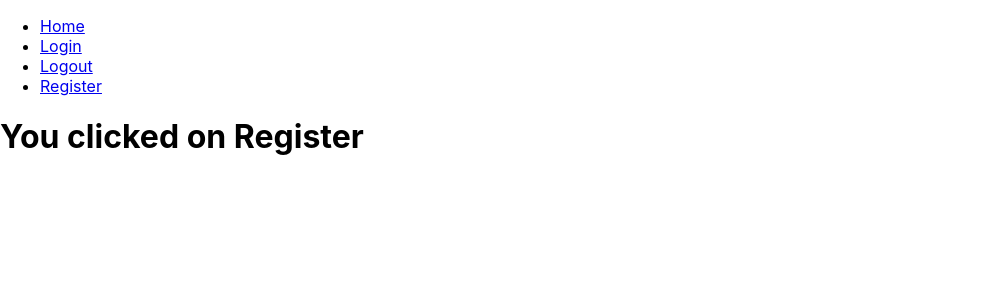
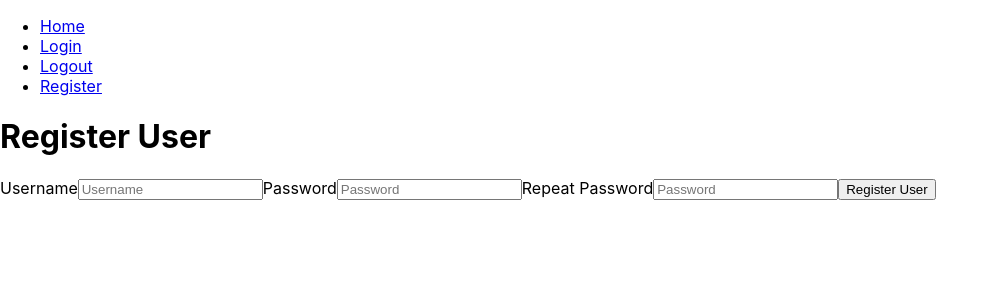
Before and after one commit to SimonProgAI/FAQ_app, a React (Create React App) app: page /register in a window 1280 px wide. Shown: the top 300 px of the page, without its empty margins (0-998 px from the left). Built offline with nearby package versions, Linux system fonts and the light colour scheme.

Commit message:
LoginForm.js and RegisterForm.js basic layouts created

```diff
--- a/src/App.js
+++ b/src/App.js
@@ -1,5 +1,5 @@
 import React from 'react';
-import { BrowserRouter,Routes, Route, Link } from 'react-router-dom';
+import { BrowserRouter,Routes, Route } from 'react-router-dom';
 import Layout from './pages/Layout';
 import Home from './pages/Home';
 import Register from './pages/Register';
--- /dev/null
+++ b/src/components/ComponentManager.js
@@ -0,0 +1,2 @@
+import React from "react";
+import { useState, useRef, useEffect } from "react";
--- /dev/null
+++ b/src/components/LoginForm.js
@@ -0,0 +1,19 @@
+import React from "react";
+
+const LoginForm = () => {
+    return(
+        <form className="loginForm">
+            <label>
+                Username
+                <input type="text" placeholder="Username"/>
+            </label>
+            <label>
+                Password
+                <input type="password" placeholder="Password"></input>
+            </label>
+            <button type="button">Login</button>
+        </form>
+    );
+}
+
+export default LoginForm;
--- /dev/null
+++ b/src/components/RegisterForm.js
@@ -0,0 +1,26 @@
+import React from "react";
+
+const RegisterForm = () => {
+    return(
+        <div>
+            <h1>Register User</h1>
+            <form className="loginForm">
+                <label>
+                    Username
+                    <input type="text" placeholder="Username"/>
+                </label>
+                <label>
+                    Password
+                    <input type="password" placeholder="Password"></input>
+                </label>
+                <label>
+                    Repeat Password
+                    <input type="password" placeholder="Password"></input>
+                </label>
+                <button type="button">Register User</button>
+            </form>
+        </div>
+    );
+}
+
+export default RegisterForm;
--- a/src/pages/Layout.js
+++ b/src/pages/Layout.js
@@ -7,7 +7,7 @@ import NoPage from "./NoPage.js";
 const Layout = () => {
     return(
         <>
-            <nav>
+            <nav className="navbar">
                 <ul>
                     <li>
                         <Link to="/">Home</Link>&nbsp;&nbsp;
--- a/src/pages/Login.js
+++ b/src/pages/Login.js
@@ -1,10 +1,9 @@
 import React from "react";
+import LoginForm from "../components/LoginForm";
 
 const Login = () => {
     return(
-        <div>
-            <h1>You clicked on Login</h1>
-        </div>
+        <LoginForm />
     )
 }
 
--- a/src/pages/Register.js
+++ b/src/pages/Register.js
@@ -1,9 +1,10 @@
 import React from "react";
+import RegisterForm from "../components/RegisterForm.js";
 
 const Register = () => {
     return(
         <div>
-            <h1>You clicked on Register</h1>
+            <RegisterForm />
         </div>
     )
 }
```
Lines whose indentation alone changed are shown as unchanged.
